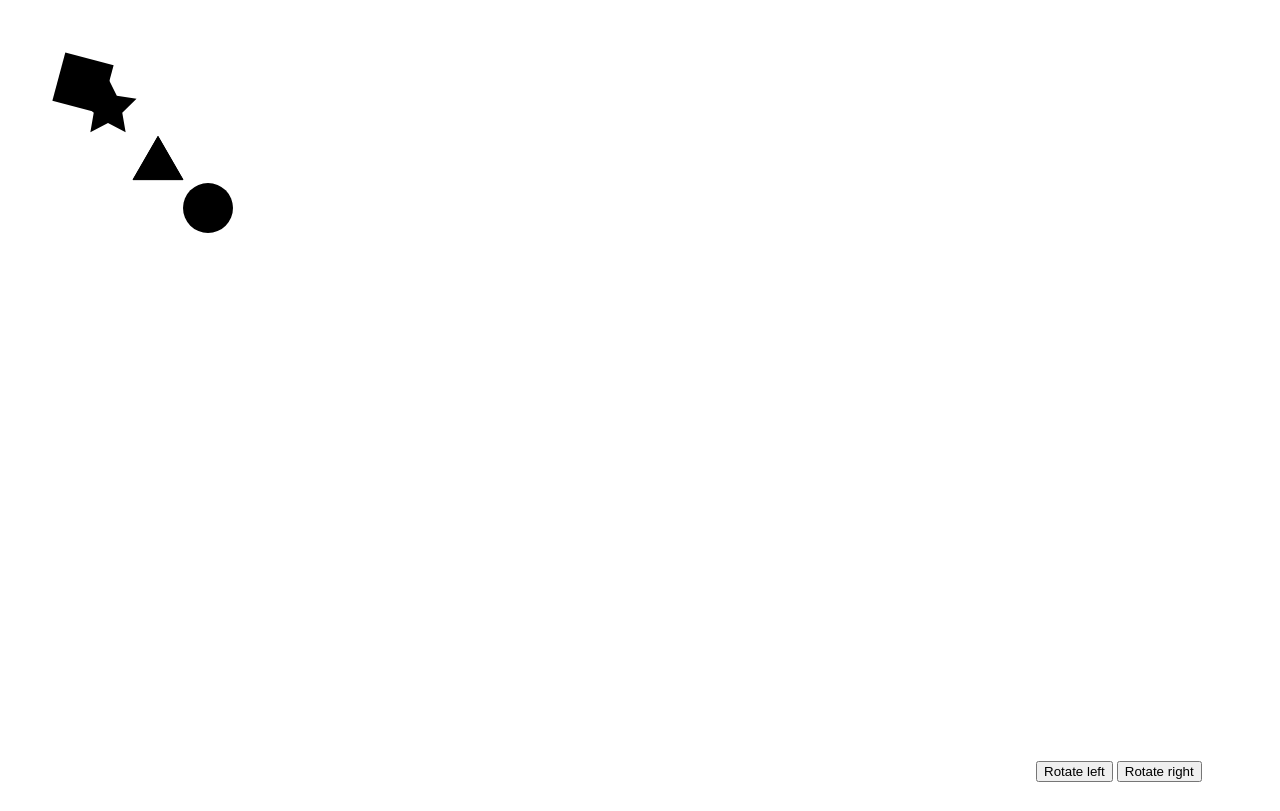
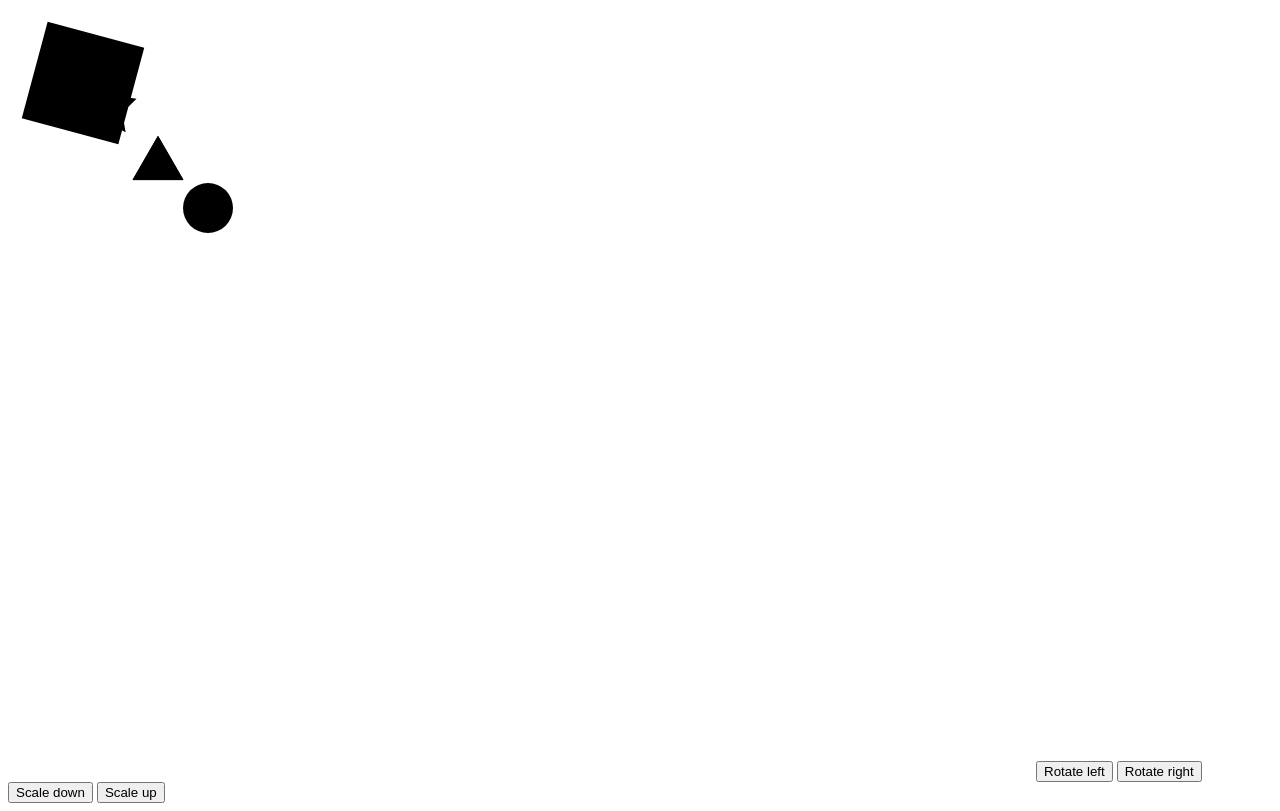
Before and after one commit to crazycat9x/ShapeShifter, a plain HTML site: page index.html in a window 1280 px wide. Drawn offline with Linux system fonts and the light colour scheme.

Commit message:
Implement scale up and down

```diff
--- a/index.html
+++ b/index.html
@@ -1,16 +1,18 @@
 <!DOCTYPE html>
 <html>
-<head>
-    <meta charset="utf-8">
-    <meta http-equiv="X-UA-Compatible" content="IE=edge">
+  <head>
+    <meta charset="utf-8" />
+    <meta http-equiv="X-UA-Compatible" content="IE=edge" />
     <title>Page Title</title>
-    <meta name="viewport" content="width=device-width, initial-scale=1">
-    <link rel="stylesheet" type="text/css" media="screen" href="index.css">
-</head>
-<body>
+    <meta name="viewport" content="width=device-width, initial-scale=1" />
+    <link rel="stylesheet" type="text/css" media="screen" href="index.css" />
+  </head>
+  <body>
     <canvas id="main-canvas"></canvas>
     <button id="rot-left-button">Rotate left</button>
     <button id="rot-right-button">Rotate right</button>
+    <button id="scale-down-button">Scale down</button>
+    <button id="scale-up-button">Scale up</button>
     <script src="index.js"></script>
-</body>
+  </body>
 </html>
--- a/index.js
+++ b/index.js
@@ -10,10 +10,11 @@ function getMousePos(canvas, evt) {
 }
 
 class Shape {
-  constructor(context, cx, cy, rotationDegree, fill = null) {
+  constructor(context, cx, cy, scale, rotationDegree, fill = null) {
     this.context = context;
     this.cx = cx;
     this.cy = cy;
+    this.scale = scale;
     this.rotationDegree = rotationDegree;
     this.fill = fill;
   }
@@ -42,6 +43,10 @@ class Shape {
     }
   }
 
+  scaleBy(value) {
+    if (this.scale + value > 0) this.scale += value;
+  }
+
   rotate(degree) {
     this.rotationDegree += degree;
   }
@@ -57,48 +62,71 @@ class Shape {
 }
 
 class Rect extends Shape {
-  constructor(context, x, y, width, height, rotationDegree = 0, fill = null) {
-    super(context, x + width / 2, y + height / 2, rotationDegree, fill);
+  constructor(
+    context,
+    x,
+    y,
+    width,
+    height,
+    scale = 1,
+    rotationDegree = 0,
+    fill = null
+  ) {
+    super(context, x + width / 2, y + height / 2, scale, rotationDegree, fill);
     this.x = x;
     this.y = y;
     this.width = width;
     this.height = height;
   }
 
-  setCenterPosition(x, y) {
-    this.cx = x;
-    this.cy = y;
-    this.x = Math.floor(x - this.width / 2);
-    this.y = Math.floor(y - this.height / 2);
-  }
-
   createPath() {
     super.createPath();
+    const scaledWidth = this.width * this.scale;
+    const scaledHeight = this.height * this.scale;
+    const scaledX = Math.floor(this.cx - scaledWidth / 2);
+    const scaledY = Math.floor(this.cy - scaledHeight / 2);
     this.context.beginPath();
-    this.context.rect(this.x, this.y, this.width, this.height);
+    this.context.rect(scaledX, scaledY, scaledWidth, scaledHeight);
     this.context.closePath();
     this.context.restore();
   }
 }
 
 class Circle extends Shape {
-  constructor(context, cx, cy, radius, rotationDegree = 0, fill = null) {
-    super(context, cx, cy, rotationDegree, fill);
+  constructor(
+    context,
+    cx,
+    cy,
+    radius,
+    scale = 1,
+    rotationDegree = 0,
+    fill = null
+  ) {
+    super(context, cx, cy, scale, rotationDegree, fill);
     this.radius = radius;
   }
 
   createPath() {
     super.createPath();
+    const scaledRadius = this.radius * this.scale;
     this.context.beginPath();
-    this.context.arc(this.cx, this.cy, this.radius, 0, 2 * Math.PI);
+    this.context.arc(this.cx, this.cy, scaledRadius, 0, 2 * Math.PI);
     this.context.closePath();
     this.context.restore();
   }
 }
 
 class Triangle extends Shape {
-  constructor(context, side, cx, cy, rotationDegree = 0, fill = null) {
-    super(context, cx, cy, rotationDegree, fill);
+  constructor(
+    context,
+    side,
+    cx,
+    cy,
+    scale = 1,
+    rotationDegree = 0,
+    fill = null
+  ) {
+    super(context, cx, cy, scale, rotationDegree, fill);
     this.side = side;
   }
 
@@ -109,15 +137,16 @@ class Triangle extends Shape {
 
   createPath() {
     super.createPath();
-    const h = this.side * (Math.sqrt(3) / 2);
+    const scaledSide = this.side * this.scale;
+    const h = scaledSide * (Math.sqrt(3) / 2);
 
     this.context.translate(this.cx, this.cy);
 
     this.context.beginPath();
 
     this.context.moveTo(0, -h / 2);
-    this.context.lineTo(-this.side / 2, h / 2);
-    this.context.lineTo(this.side / 2, h / 2);
+    this.context.lineTo(-scaledSide / 2, h / 2);
+    this.context.lineTo(scaledSide / 2, h / 2);
     this.context.lineTo(0, -h / 2);
 
     this.context.stroke();
@@ -136,10 +165,11 @@ class Star extends Shape {
     spikes,
     outerRadius,
     innerRadius,
+    scale = 1,
     rotationDegree = 0,
     fill = null
   ) {
-    super(context, cx, cy, rotationDegree, fill);
+    super(context, cx, cy, scale, rotationDegree, fill);
     this.spikes = spikes;
     this.outerRadius = outerRadius;
     this.innerRadius = innerRadius;
@@ -147,23 +177,25 @@ class Star extends Shape {
 
   createPath() {
     super.createPath();
+    const step = Math.PI / this.spikes;
+    const scaledOuterRadius = this.outerRadius * this.scale;
+    const scaledInnerRadius = this.innerRadius * this.scale;
     let x, y;
     let rot = (Math.PI / 2) * 3;
-    const step = Math.PI / this.spikes;
     this.context.beginPath();
-    this.context.moveTo(this.cx, this.cy - this.outerRadius);
+    this.context.moveTo(this.cx, this.cy - scaledOuterRadius);
     for (let i = 0; i < this.spikes; i++) {
-      x = this.cx + Math.cos(rot) * this.outerRadius;
-      y = this.cy + Math.sin(rot) * this.outerRadius;
+      x = this.cx + Math.cos(rot) * scaledOuterRadius;
+      y = this.cy + Math.sin(rot) * scaledOuterRadius;
       this.context.lineTo(x, y);
       rot += step;
 
-      x = this.cx + Math.cos(rot) * this.innerRadius;
-      y = this.cy + Math.sin(rot) * this.innerRadius;
+      x = this.cx + Math.cos(rot) * scaledInnerRadius;
+      y = this.cy + Math.sin(rot) * scaledInnerRadius;
       this.context.lineTo(x, y);
       rot += step;
     }
-    this.context.lineTo(this.cx, this.cy - this.outerRadius);
+    this.context.lineTo(this.cx, this.cy - scaledOuterRadius);
     this.context.closePath();
     this.context.restore();
   }
@@ -173,7 +205,7 @@ const canvas = document.getElementById("main-canvas");
 const ctx = canvas.getContext("2d");
 
 const shapesState = [];
-let rect = new Rect(ctx, 50, 50, 50, 50);
+let rect = new Rect(ctx, 50, 50, 50, 50, 2);
 rect.rotate(15);
 shapesState.push(rect);
 shapesState.push(new Star(ctx, 100, 100, 5, 30, 15));
@@ -221,7 +253,21 @@ document
 document
   .getElementById("rot-right-button")
   .addEventListener("click", function() {
+    console.log(selectedShape);
     if (selectedShape) selectedShape.rotate(15);
+  });
+
+document
+  .getElementById("scale-down-button")
+  .addEventListener("click", function() {
+    console.log(selectedShape);
+    if (selectedShape) selectedShape.scaleBy(-0.1);
+  });
+
+document
+  .getElementById("scale-up-button")
+  .addEventListener("click", function() {
+    if (selectedShape) selectedShape.scaleBy(0.1);
   });
 
 requestAnimationFrame(updateLoop);
```
